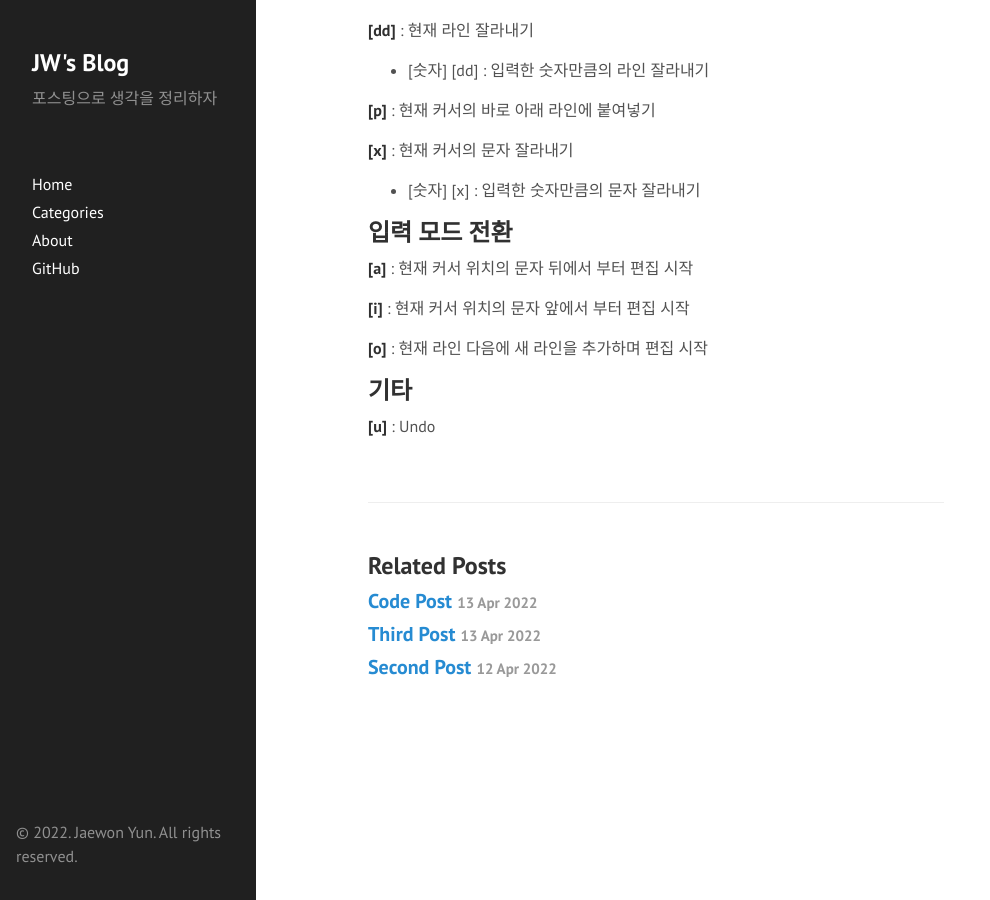
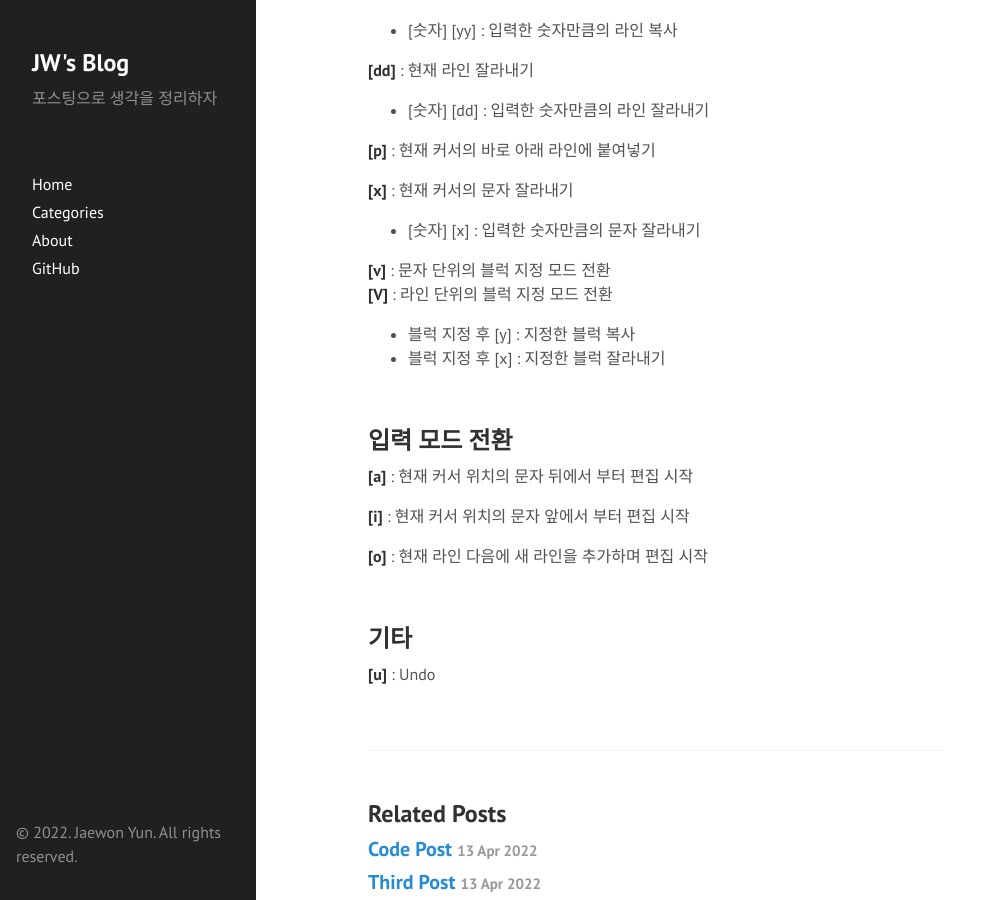
Before and after one commit to woin2ee/woin2ee.github.io, a Jekyll site: the page built from _posts/2022./2022-04-16-vi-shortcut.md, in a window 1280 px wide and 900 px high, scrolled down 436 px. Shown: the whole window, without its empty margins (0-990 px from the left). Built offline with Jekyll 4.4.1, drawn with Linux system fonts in a browser that asks for light colours.

Commit message:
Update post

```diff
--- a/_posts/2022./2022-04-16-vi-shortcut.md
+++ b/_posts/2022./2022-04-16-vi-shortcut.md
@@ -15,6 +15,8 @@ categories: Posts
 
 - [숫자] [G] : 입력한 숫자의 라인으로 이동
 
+&nbsp;
+
 ## 편집
 
 **[yy]** : 현재 라인 복사
@@ -31,6 +33,14 @@ categories: Posts
 
 - [숫자] [x] : 입력한 숫자만큼의 문자 잘라내기
 
+**[v]** : 문자 단위의 블럭 지정 모드 전환
+**[V]** : 라인 단위의 블럭 지정 모드 전환
+
+- 블럭 지정 후 [y] : 지정한 블럭 복사
+- 블럭 지정 후 [x] : 지정한 블럭 잘라내기
+
+&nbsp;
+
 ## 입력 모드 전환
 
 **[a]** : 현재 커서 위치의 문자 뒤에서 부터 편집 시작
@@ -39,6 +49,8 @@ categories: Posts
 
 **[o]** : 현재 라인 다음에 새 라인을 추가하며 편집 시작
 
+&nbsp;
+
 ## 기타
 
 **[u]** : Undo
```
